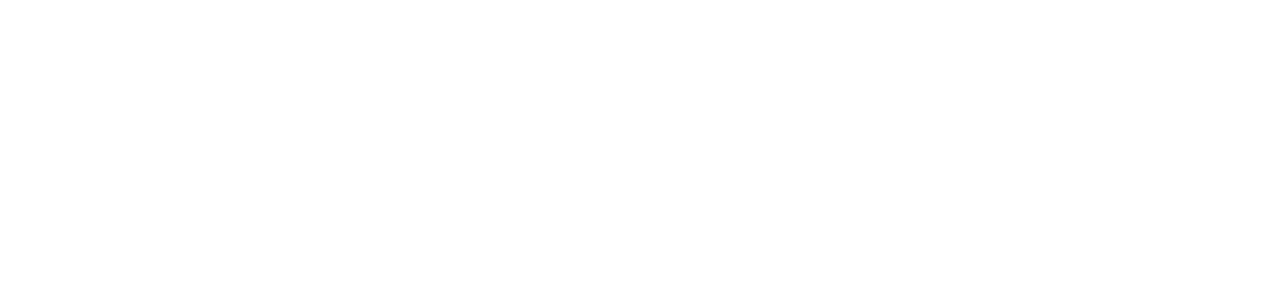
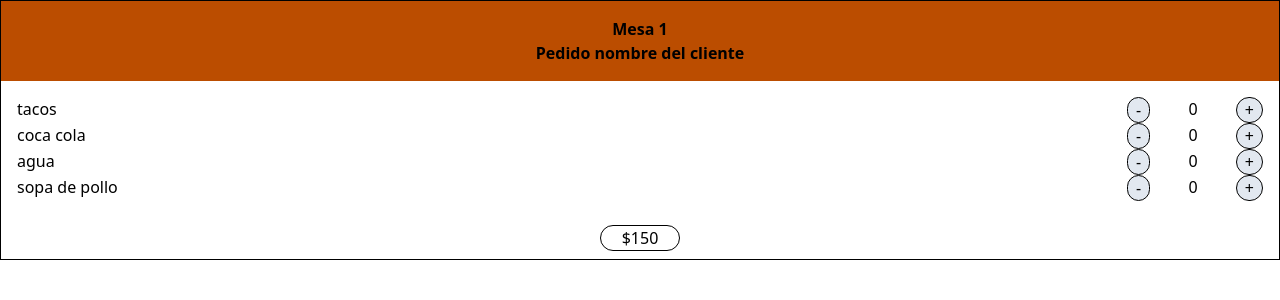
Before and after one commit to bohorquezbs/servicosDeRestaurante, a React (Vite) app: page /detalle in a window 1280 px wide. Before the commit this address had no page. Shown: the top 300 px of the page. Built offline with nearby package versions, Linux system fonts and the light colour scheme.

Commit message:
detalles

```diff
--- a/src/App.jsx
+++ b/src/App.jsx
@@ -1,6 +1,7 @@
 import { Route, Routes } from "react-router"
 import { Bebidas } from "./pages/Bebidas"
 import { useState } from "react"
+import { Detail } from "./components/Detail"
 
 function App() {
   const [items, setItems] = useState(0)
@@ -14,7 +15,15 @@
             setItems={setItems}
           />
           } />
+          <Route
+          path="/detalle"
+          element={<Detail
+          items={items}
+          setItems={setItems}
+          />}
+          />
       </Routes>
+
 
     </>
   )
--- /dev/null
+++ b/src/components/Detail.jsx
@@ -0,0 +1,73 @@
+import React from 'react'
+
+export function Detail({ items, setItems }) {
+    function increment() {
+        setItems(items + 1)
+    }
+    function decrement() {
+        setItems(items - 1)
+    }
+    return (
+        <div className='border w-full h-full'>
+            <div className='bg-amber-700 h-20 pt-4'>
+                <h2 className='font-bold text-center'>Mesa 1</h2>
+                <h2 className='font-bold text-center'> Pedido nombre del cliente</h2>
+            </div>
+            <div className='p-4 gap-4'>
+                <h3 className='flex justify-between'>
+                    tacos
+                    <div className="flex justify-between w-[8.5rem]">
+                        <button className="border border-black bg-slate-200 px-2 rounded-2xl">
+                            -
+                        </button>
+                        <span>0</span>
+                        <button className="border border-black bg-slate-200 px-2 rounded-2xl">
+                            +
+                        </button>
+                    </div>
+                </h3>
+                <h3 className='flex justify-between'>
+                    coca cola
+                    <div className="flex justify-between w-[8.5rem]">
+                        <button className="border border-black bg-slate-200 px-2 rounded-2xl">
+                            -
+                        </button>
+                        <span>0</span>
+                        <button className="border border-black bg-slate-200 px-2 rounded-2xl">
+                            +
+                        </button>
+                    </div>
+                </h3>
+                <h3 className='flex justify-between'>
+                    agua
+                    <div className="flex justify-between w-[8.5rem]">
+                        <button className="border border-black bg-slate-200 px-2 rounded-2xl">
+                            -
+                        </button>
+                        <span>0</span>
+                        <button className="border border-black bg-slate-200 px-2 rounded-2xl">
+                            +
+                        </button>
+                    </div>
+                </h3>
+                <h3 className='flex justify-between'>
+                    sopa de pollo
+                    <div className="flex justify-between w-[8.5rem]">
+                        <button className="border border-black bg-slate-200 px-2 rounded-2xl">
+                            -
+                        </button>
+                        <span>0</span>
+                        <button className="border border-black bg-slate-200 px-2 rounded-2xl">
+                            +
+                        </button>
+                    </div>
+                </h3>
+            </div>
+            <div className='flex justify-center p-2'>
+                <h2 className='border rounded-4xl w-20 text-center'>
+                    $150
+                </h2>
+            </div>
+        </div>
+    )
+}
```
